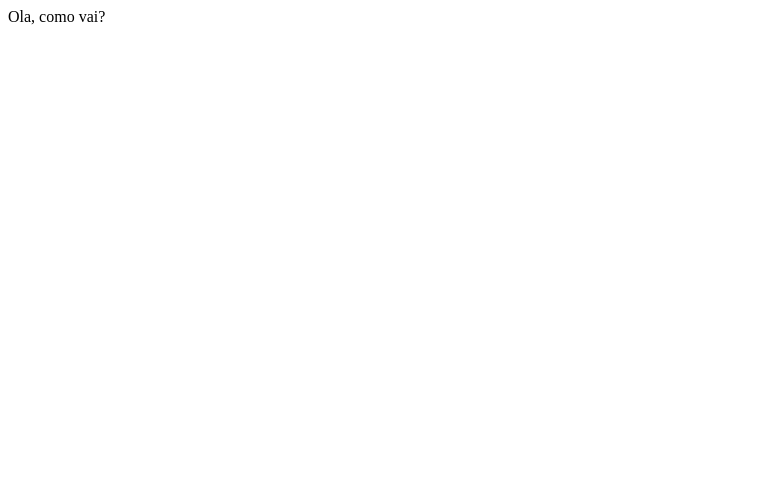
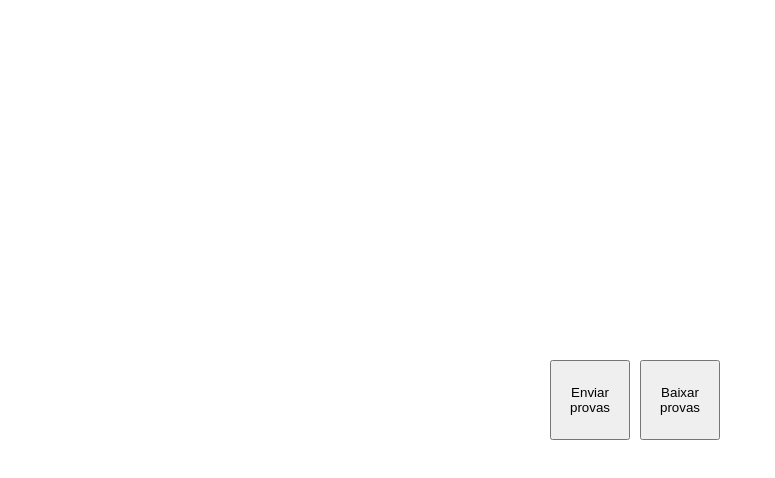
Before and after one commit to giancarvalho/RepoProvas-frontend, a React (Create React App) app: page / in a window 1280 px wide. Shown: the top 478 px of the page, without its empty margins (0-775 px from the left). Built offline with nearby package versions, Linux system fonts and the light colour scheme.

Commit message:
basic home page structure

```diff
--- a/package.json
+++ b/package.json
@@ -10,6 +10,7 @@
     "@types/node": "^16.11.14",
     "@types/react": "^17.0.37",
     "@types/react-dom": "^17.0.11",
+    "@types/react-router-dom": "^5.3.2",
     "axios": "^0.24.0",
     "react": "^17.0.2",
     "react-dom": "^17.0.2",
@@ -41,5 +42,9 @@
       "last 1 firefox version",
       "last 1 safari version"
     ]
+  },
+  "devDependencies": {
+    "@types/styled-components": "^5.1.18",
+    "styled-components": "^5.3.3"
   }
 }
--- a/src/App.tsx
+++ b/src/App.tsx
@@ -1,7 +1,18 @@
 import React from "react";
+import { BrowserRouter as Router, Switch, Route } from "react-router-dom";
+import HomePage from "./views/HomePage";
+import "./assets/css/global.css";
 
 function App() {
-    return <div className="App">Ola, como vai?</div>;
+    return (
+        <Router>
+            <Switch>
+                <Route path="/">
+                    <HomePage />
+                </Route>
+            </Switch>
+        </Router>
+    );
 }
 
 export default App;
--- /dev/null
+++ b/src/assets/css/global.css
@@ -0,0 +1,10 @@
+html {
+    min-height: 100%;
+    display: flex;
+}
+body,
+#root {
+    display: flex;
+    font-family: "Roboto", sans-serif;
+    flex: 1;
+}
--- /dev/null
+++ b/src/views/HomePage.tsx
@@ -0,0 +1,26 @@
+import styled from "styled-components";
+
+function HomePage() {
+    return (
+        <PageContainer>
+            <Button>Enviar provas</Button>
+            <Button>Baixar provas</Button>
+        </PageContainer>
+    );
+}
+
+export default HomePage;
+
+const PageContainer = styled.div`
+    display: flex;
+    justify-content: center;
+    align-items: center;
+    width: 100%;
+    height: 100%;
+`;
+
+const Button = styled.button`
+    width: 80px;
+    height: 80px;
+    margin-right: 10px;
+`;
```
Also changed, not shown: 1 other file (tests, documents, lock files or other folders).
